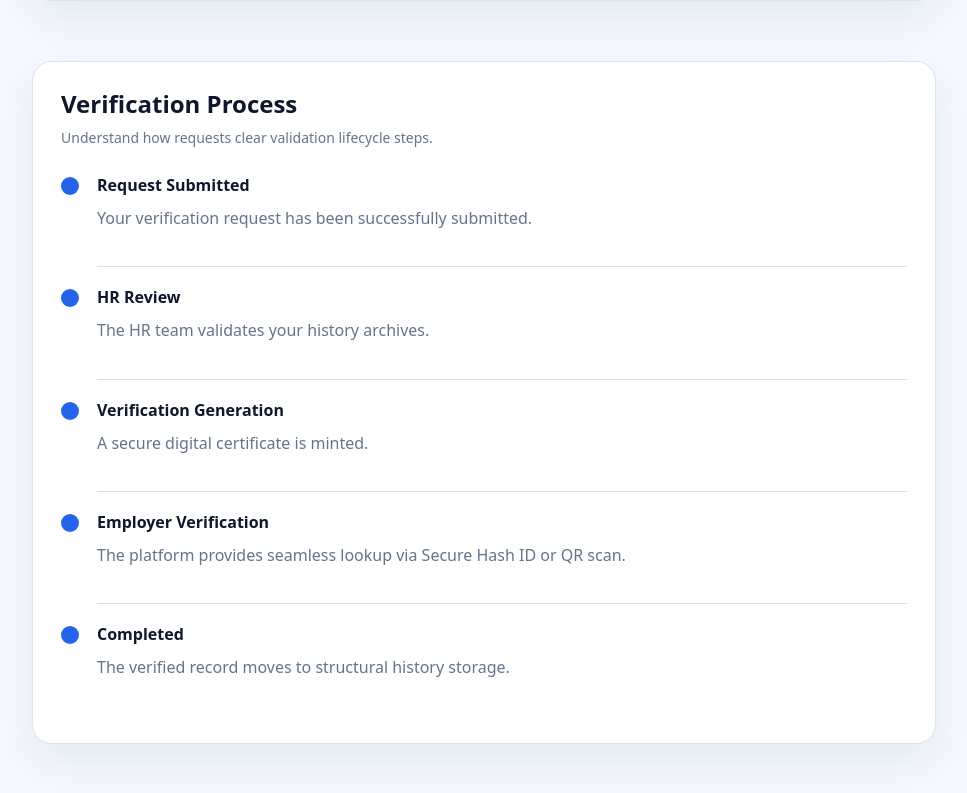
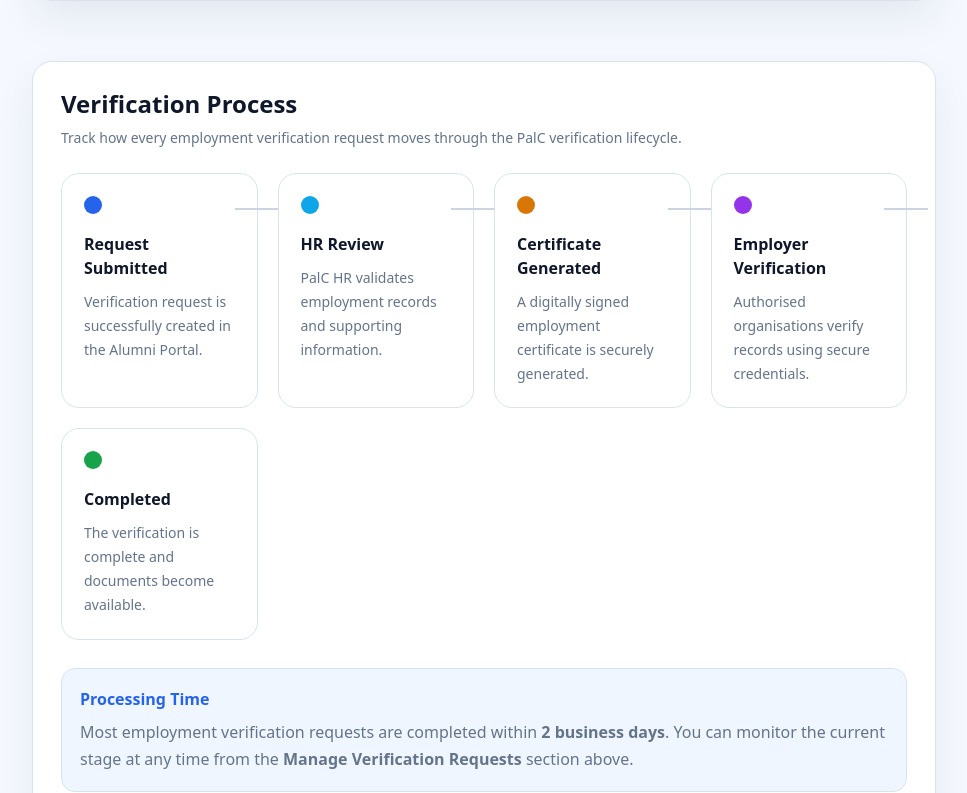
Before and after one commit to yashaswini-cyber/palc-alumni-portal, a React (Vite) app in the folder palc-alumni-portal/: page /verification in a window 1280 px wide. Shown: the part 4987-5780 px from the top of the page, without its empty margins (292-1259 px from the left). Built offline with nearby package versions, Linux system fonts and the light colour scheme.

Commit message:
Added features to Third Party Verification and Verification Process section.

```diff
--- a/palc-alumni-portal/src/modules/verification/VerificationPage.tsx
+++ b/palc-alumni-portal/src/modules/verification/VerificationPage.tsx
@@ -820,27 +820,139 @@ const handleExportHistory = () => {
   </div>
 </SectionCard>
 
-      {/* Workflow Information */}
+      {/*Verification Process */}
       <div id="verification-process">
-        <SectionCard title="Verification Process" subtitle="Understand how requests clear validation lifecycle steps.">
-          <div style={{ display: "flex", flexDirection: "column", gap: "18px" }}>
-            {[
-              { title: "Request Submitted", description: "Your verification request has been successfully submitted." },
-              { title: "HR Review", description: "The HR team validates your history archives." },
-              { title: "Verification Generation", description: "A secure digital certificate is minted." },
-              { title: "Employer Verification", description: "The platform provides seamless lookup via Secure Hash ID or QR scan." },
-              { title: "Completed", description: "The verified record moves to structural history storage." },
-            ].map((step, index) => (
-              <div key={step.title} style={{ display: "flex", gap: "18px", alignItems: "flex-start" }}>
-                <div style={{ width: "18px", height: "18px", borderRadius: "50%", background: COLORS.primary, marginTop: "4px", flexShrink: 0 }} />
-                <div style={{ flex: 1, paddingBottom: "18px", borderBottom: index !== 4 ? `1px solid ${COLORS.border}` : "none" }}>
-                  <h4 style={{ margin: 0, color: COLORS.text }}>{step.title}</h4>
-                  <p style={{ marginTop: "8px", color: COLORS.textSecondary, lineHeight: 1.7 }}>{step.description}</p>
-                </div>
-              </div>
-            ))}
-          </div>
-        </SectionCard>
+        <SectionCard
+  title="Verification Process"
+  subtitle="Track how every employment verification request moves through the PalC verification lifecycle."
+>
+  <div
+    style={{
+      display: "grid",
+      gridTemplateColumns: "repeat(auto-fit, minmax(170px,1fr))",
+      gap: "20px",
+      alignItems: "stretch",
+    }}
+  >
+    {[
+      {
+        title: "Request Submitted",
+        description: "Verification request is successfully created in the Alumni Portal.",
+        color: "#2563EB",
+      },
+      {
+        title: "HR Review",
+        description: "PalC HR validates employment records and supporting information.",
+        color: "#0EA5E9",
+      },
+      {
+        title: "Certificate Generated",
+        description: "A digitally signed employment certificate is securely generated.",
+        color: "#D97706",
+      },
+      {
+        title: "Employer Verification",
+        description: "Authorised organisations verify records using secure credentials.",
+        color: "#9333EA",
+      },
+      {
+        title: "Completed",
+        description: "The verification is complete and documents become available.",
+        color: "#16A34A",
+      },
+    ].map((step, index, array) => (
+      <div
+        key={step.title}
+        style={{
+          position: "relative",
+          background: "#FFFFFF",
+          border: `1px solid ${COLORS.border}`,
+          borderRadius: "18px",
+          padding: "22px",
+          transition: "0.2s ease",
+          cursor: "default",
+        }}
+        onMouseEnter={(e) => {
+          e.currentTarget.style.transform = "translateY(-4px)";
+          e.currentTarget.style.boxShadow = "0 12px 28px rgba(37,99,235,0.12)";
+        }}
+        onMouseLeave={(e) => {
+          e.currentTarget.style.transform = "translateY(0)";
+          e.currentTarget.style.boxShadow = "none";
+        }}
+      >
+        {index !== array.length - 1 && (
+          <div
+            style={{
+              position: "absolute",
+              top: "34px",
+              right: "-22px",
+              width: "44px",
+              height: "2px",
+              background: "#CBD5E1",
+              zIndex: 0,
+            }}
+          />
+        )}
+
+        <div
+          style={{
+            width: "18px",
+            height: "18px",
+            borderRadius: "50%",
+            background: step.color,
+            marginBottom: "18px",
+          }}
+        />
+
+        <h4
+          style={{
+            margin: "0 0 10px",
+            color: COLORS.text,
+            fontSize: "16px",
+          }}
+        >
+          {step.title}
+        </h4>
+
+        <p
+          style={{
+            margin: 0,
+            color: COLORS.textSecondary,
+            lineHeight: 1.7,
+            fontSize: "14px",
+          }}
+        >
+          {step.description}
+        </p>
+      </div>
+    ))}
+  </div>
+
+  <div
+    style={{
+      marginTop: "28px",
+      padding: "18px",
+      borderRadius: "14px",
+      background: "#EFF6FF",
+      border: `1px solid ${COLORS.border}`,
+    }}
+  >
+    <strong style={{ color: COLORS.primary }}>
+      Processing Time
+    </strong>
+
+    <p
+      style={{
+        margin: "8px 0 0",
+        color: COLORS.textSecondary,
+        lineHeight: 1.7,
+      }}
+    >
+      Most employment verification requests are completed within <strong>2 business days</strong>. You can monitor the current stage at any time from the <strong>Manage Verification Requests</strong> section above.
+    </p>
+  </div>
+</SectionCard>
       </div>
 
       {/* Help & Support */}
```
